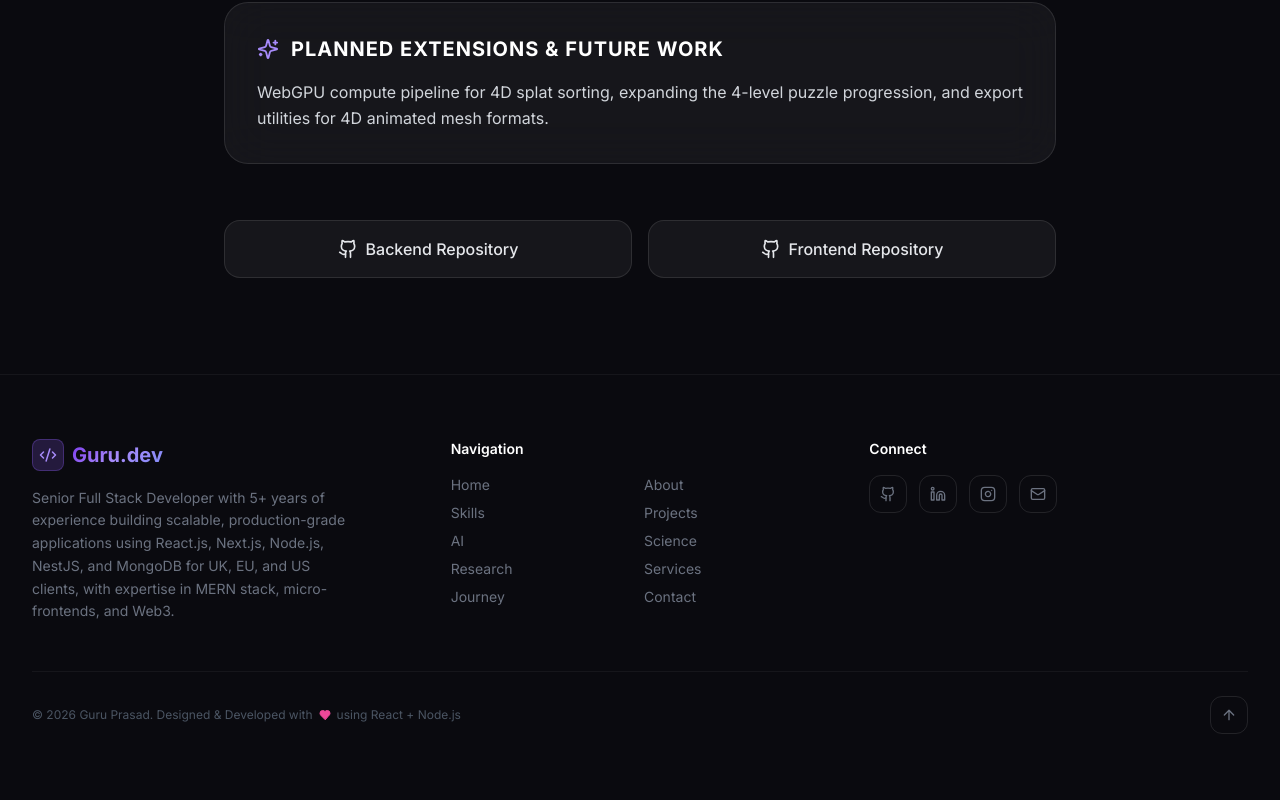
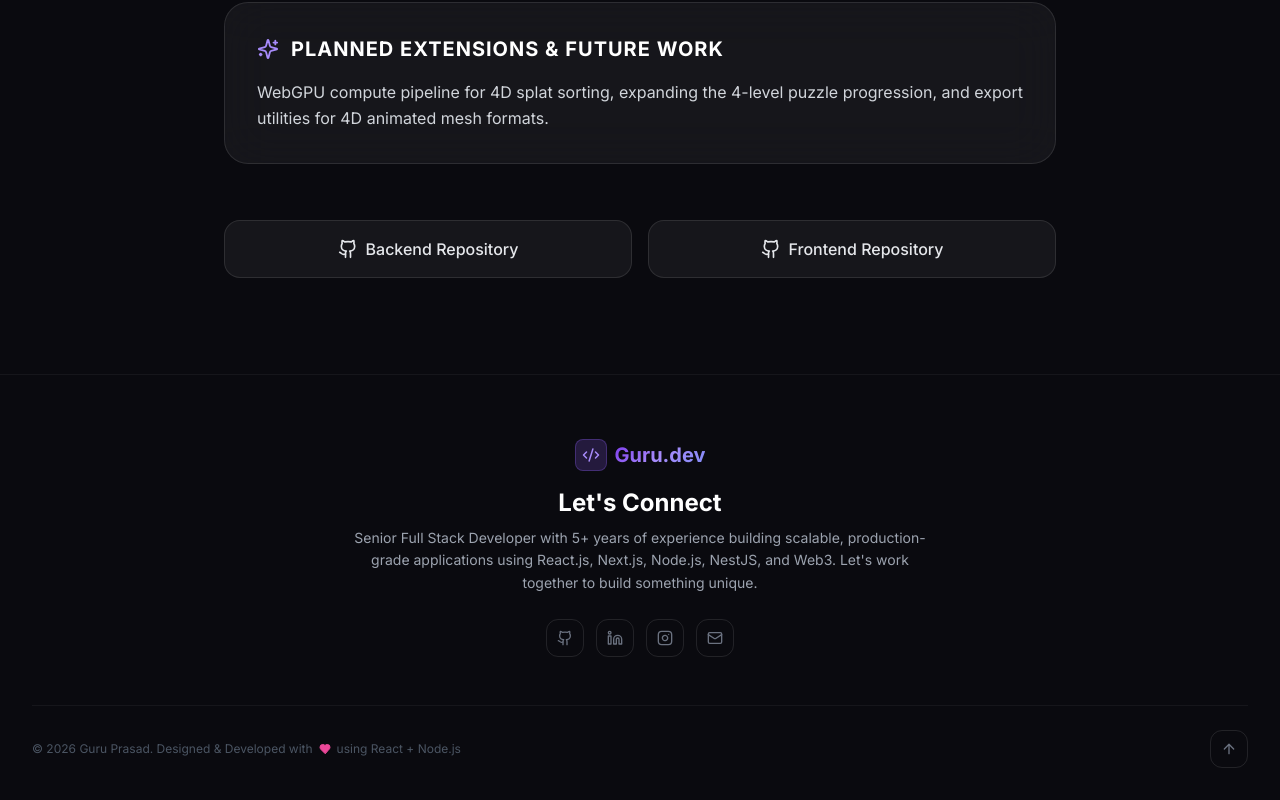
Before and after one commit to guruprasadregar1-afk/Portfolio, a React (Vite) app: page /research/4th-dimension in a window 1280 px wide. Shown: the part 3002-3802 px from the top of the page. Before the commit the page ends 3768 px from the top, so only its background shows below. Built offline with nearby package versions, Linux system fonts and the light colour scheme.

Commit message:
style(footer): simplify footer to centered layout without nav grid

```diff
--- a/src/components/Footer.jsx
+++ b/src/components/Footer.jsx
@@ -1,6 +1,5 @@
 import { motion } from 'framer-motion';
-import { Github, Linkedin, Instagram, Twitter, Mail, Code2, Heart, ArrowUp } from 'lucide-react';
-import { navLinks } from '../data';
+import { Github, Linkedin, Instagram, Mail, Code2, Heart, ArrowUp } from 'lucide-react';
 
 const socials = [
   { icon: Github,    href: 'https://github.com/guruprasadregar1-afk',          label: 'GitHub'    },
@@ -11,45 +10,25 @@ const socials = [
 
 const Footer = () => {
   const scrollTop = () => window.scrollTo({ top: 0, behavior: 'smooth' });
-  const scrollTo = (id) => document.getElementById(id)?.scrollIntoView({ behavior: 'smooth' });
 
   return (
     <footer className="relative border-t border-white/5 pt-16 pb-8">
-      <div className="max-w-7xl mx-auto px-4 sm:px-6 lg:px-8">
-        <div className="grid md:grid-cols-3 gap-10 mb-12">
-          {/* Brand */}
-          <div>
+      <div className="max-w-7xl mx-auto px-4 sm:px-6 lg:px-8 text-center">
+        {/* Centered Connect Block */}
+        <div className="max-w-xl mx-auto mb-12 flex flex-col items-center">
           <div className="flex items-center gap-2 mb-4">
             <div className="p-1.5 rounded-lg bg-violet-500/20 border border-violet-500/30">
               <Code2 size={18} className="text-violet-400" />
             </div>
             <span className="text-xl font-bold gradient-text">Guru.dev</span>
           </div>
-            <p className="text-gray-500 text-sm leading-relaxed max-w-xs">
-              Senior Full Stack Developer with 5+ years of experience building scalable, production-grade applications using React.js, Next.js, Node.js, NestJS, and MongoDB for UK, EU, and US clients, with expertise in MERN stack, micro-frontends, and Web3.
+
+          <h3 className="text-2xl font-bold text-white mb-2">Let's Connect</h3>
+          <p className="text-gray-400 text-sm leading-relaxed mb-6">
+            Senior Full Stack Developer with 5+ years of experience building scalable, production-grade applications using React.js, Next.js, Node.js, NestJS, and Web3. Let's work together to build something unique.
           </p>
-          </div>
 
-          {/* Nav */}
-          <div>
-            <p className="text-white font-semibold text-sm mb-4">Navigation</p>
-            <div className="grid grid-cols-2 gap-2">
-              {navLinks.map((link) => (
-                <button
-                  key={link.href}
-                  onClick={() => scrollTo(link.href)}
-                  className="text-gray-500 hover:text-violet-400 text-sm text-left transition-colors"
-                >
-                  {link.name}
-                </button>
-              ))}
-            </div>
-          </div>
-
-          {/* Social */}
-          <div>
-            <p className="text-white font-semibold text-sm mb-4">Connect</p>
-            <div className="flex gap-3">
+          <div className="flex justify-center gap-3">
             {socials.map(({ icon: Icon, href, label }) => (
               <motion.a
                 key={label}
@@ -63,7 +42,6 @@ const Footer = () => {
                 <Icon size={16} />
               </motion.a>
             ))}
-            </div>
           </div>
         </div>
 
```
Lines whose indentation alone changed are shown as unchanged.
